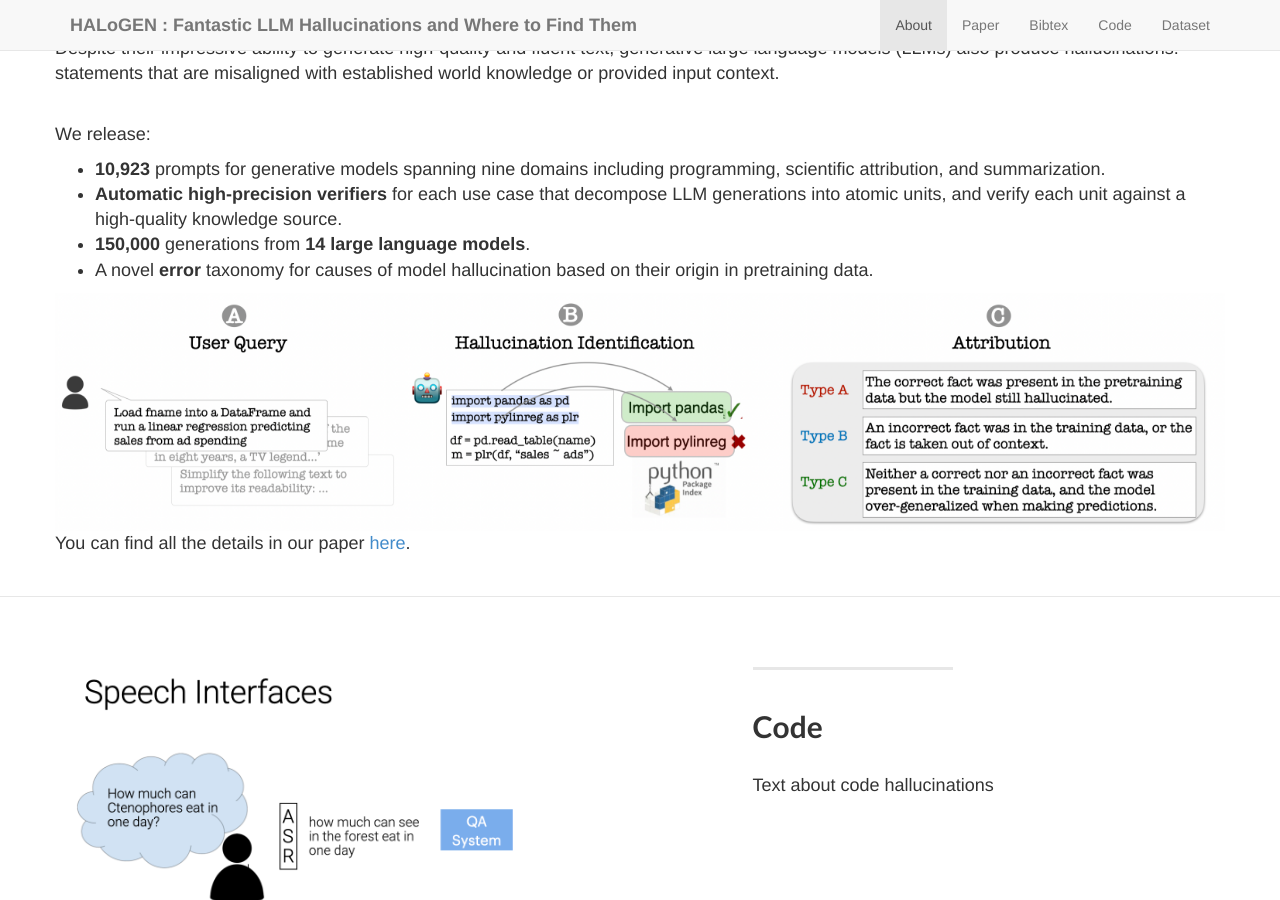
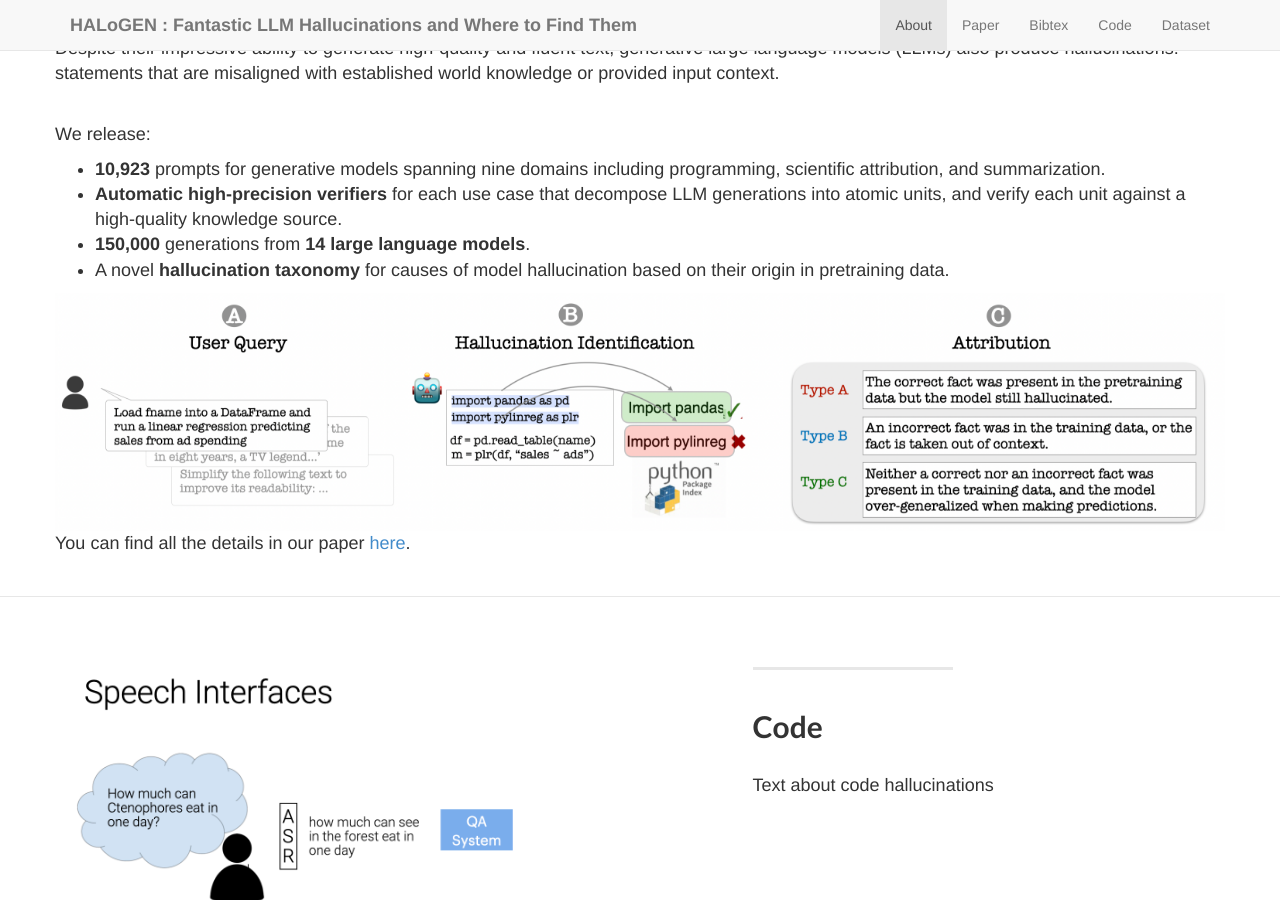
Before and after one commit to halogen-hallucinations/halogen-hallucinations.github.io, a Jekyll site: the page built from index.md, in a window 1280 px wide and 900 px high, scrolled down 894 px. Built offline with Jekyll 4.4.1, drawn with Linux system fonts in a browser that asks for light colours; our own code applies the rules of GitHub Pages for plain Markdown files.

Commit message:
Update about_title.html

```diff
--- a/_includes/about_title.html
+++ b/_includes/about_title.html
@@ -27,7 +27,7 @@ Despite their impressive ability to generate high-quality and fluent text, gener
 
                     <li><b>Automatic high-precision verifiers</b> for each use case that decompose LLM generations into atomic units, and verify each unit against a high-quality knowledge source.</li>
                     <li><b>150,000</b> generations from <b>14 large language models</b>.</li>
-                    <li> A novel <b>error</b> taxonomy for causes of model hallucination based on their origin in pretraining data.</li>
+                    <li> A novel <b>hallucination taxonomy</b> for causes of model hallucination based on their origin in pretraining data.</li>
 
                 </ul>
 
```
